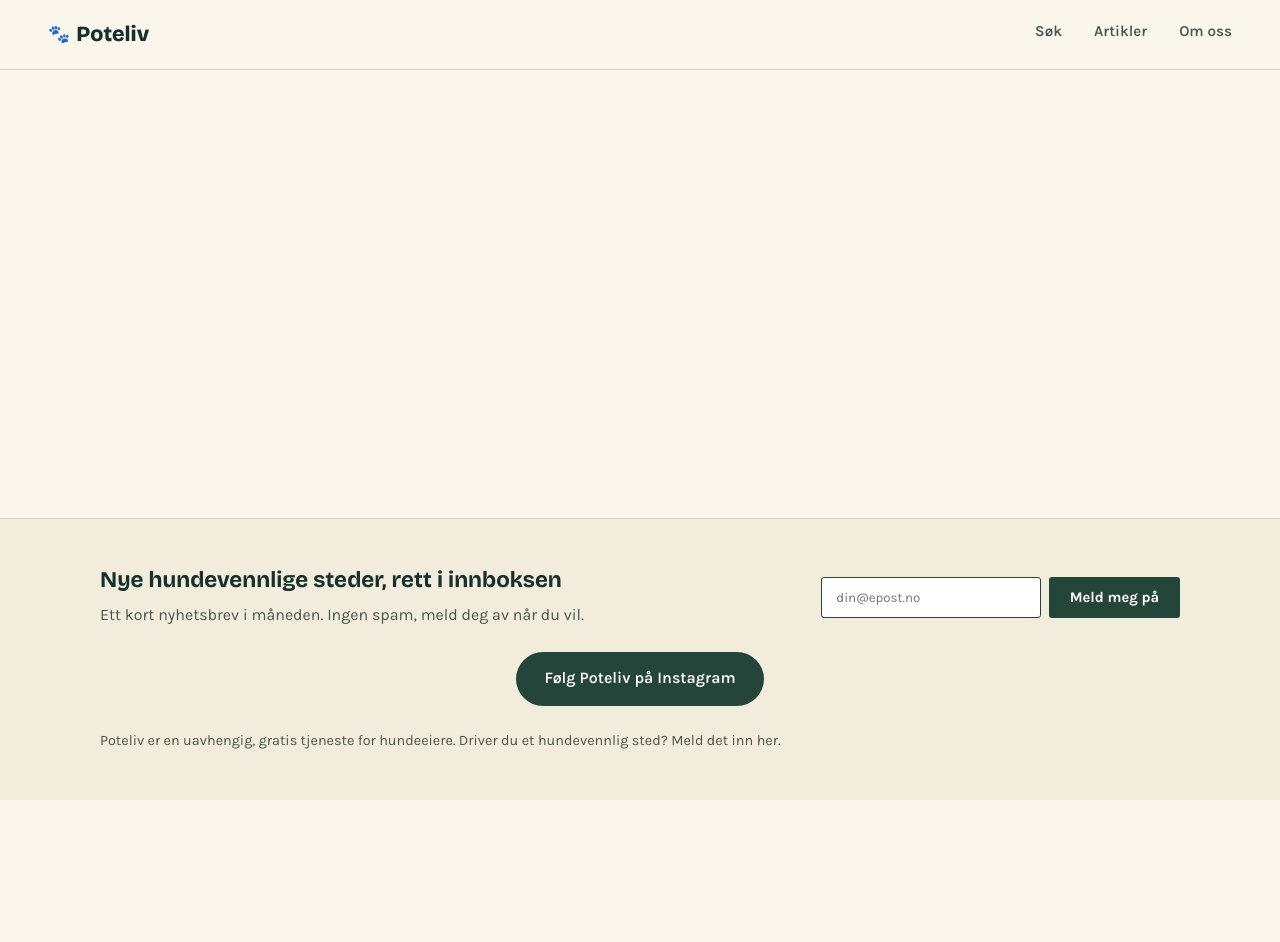
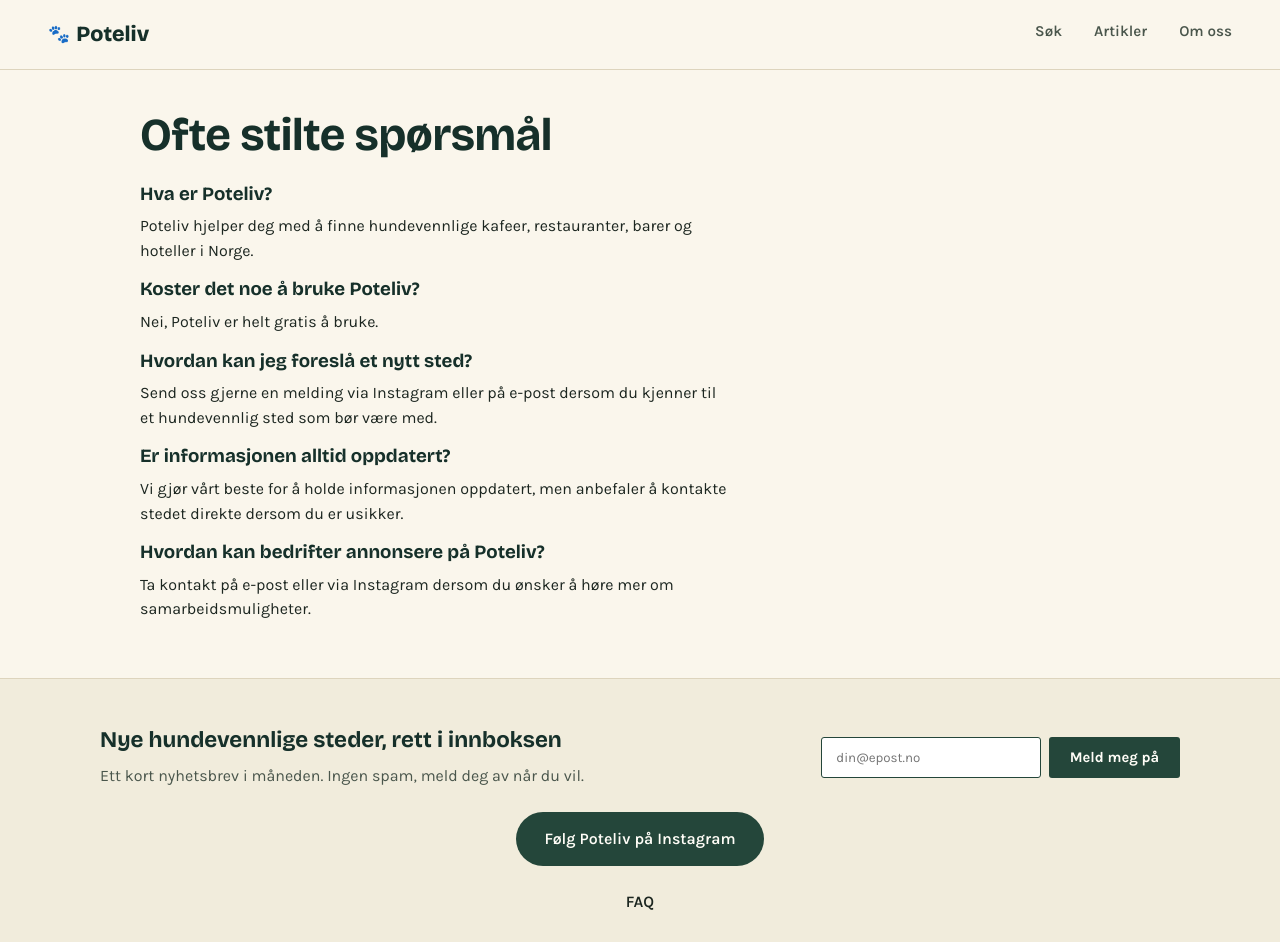
Before and after one commit to preztmo/poteliv-beta, a React (Vite) app: page /faq in a window 1280 px wide. Shown: the top 942 px of the page. Before the commit the page ends 800 px from the top, so only its background shows below. Built offline with nearby package versions, Linux system fonts and the light colour scheme.

Commit message:
added FAQ

```diff
--- a/App.jsx
+++ b/App.jsx
@@ -6,6 +6,7 @@ import ArticleDetail from './ArticleDetail.jsx'
 import About from './About.jsx'
 import Newsletter from './Newsletter.jsx'
 import BackToTop from "./components/BackToTop";
+import FAQ from "./FAQ";
 
 export default function App() {
   return (
@@ -35,6 +36,7 @@ export default function App() {
           <Route path="/artikler" element={<Articles />} />
           <Route path="/artikler/:id" element={<ArticleDetail />} />
           <Route path="/om-oss" element={<About />} />
+          <Route path="/faq" element={<FAQ />} />
         </Routes>
       </main>
 
@@ -47,7 +49,9 @@ export default function App() {
         rel="noopener noreferrer"
         className="instagram-button">
           Følg Poteliv på Instagram </a>
-
+<div className="footer-links">
+<Link to="/faq">FAQ</Link>
+</div>
         <p className="footer-fine">
           Poteliv er en uavhengig, gratis tjeneste for hundeeiere. Driver du et hundevennlig
           sted?{' '}
--- /dev/null
+++ b/FAQ.jsx
@@ -0,0 +1,29 @@
+export default function FAQ() {
+return (
+<div className="page-container">
+<h1>Ofte stilte spørsmål</h1>
+<h3>Hva er Poteliv?</h3>
+<p>
+Poteliv hjelper deg med å finne hundevennlige kafeer, restauranter,
+barer og hoteller i Norge.
+</p>
+<h3>Koster det noe å bruke Poteliv?</h3>
+<p>Nei, Poteliv er helt gratis å bruke.</p>
+<h3>Hvordan kan jeg foreslå et nytt sted?</h3>
+<p>
+Send oss gjerne en melding via Instagram eller på e-post dersom du kjenner til et
+hundevennlig sted som bør være med.
+</p>
+<h3>Er informasjonen alltid oppdatert?</h3>
+<p>
+Vi gjør vårt beste for å holde informasjonen oppdatert, men anbefaler å
+kontakte stedet direkte dersom du er usikker.
+</p>
+<h3>Hvordan kan bedrifter annonsere på Poteliv?</h3>
+<p>
+Ta kontakt på e-post eller via Instagram dersom du ønsker å høre mer om
+samarbeidsmuligheter.
+</p>
+</div>
+);
+}
--- a/index.css
+++ b/index.css
@@ -135,7 +135,20 @@ main {
   background: var(--color-bg-alt);
   padding: clamp(1.5rem, 4vw, 3rem);
 }
-
+.footer-links {
+display: flex;
+justify-content: center;
+gap: 1rem;
+margin: 1rem 0;
+}
+.footer-links a {
+color: var(--color-ink);
+font-weight: 600;
+text-decoration: none;
+}
+.footer-links a:hover {
+text-decoration: underline;
+}
 .footer-fine {
   max-width: var(--content-width);
   margin: 1.5rem auto 0;
```
Also changed, not shown: 5 other files (tests, documents, lock files or other folders).
